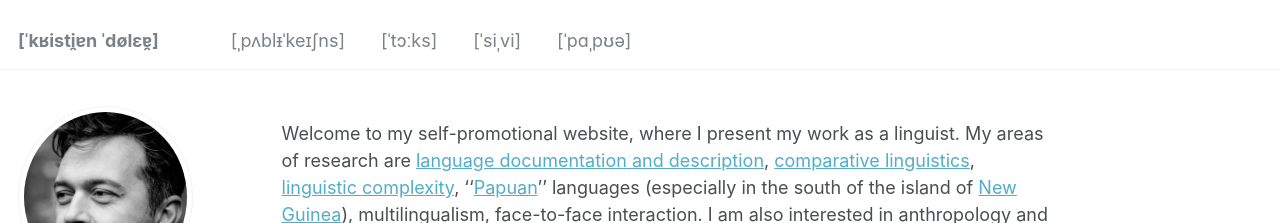
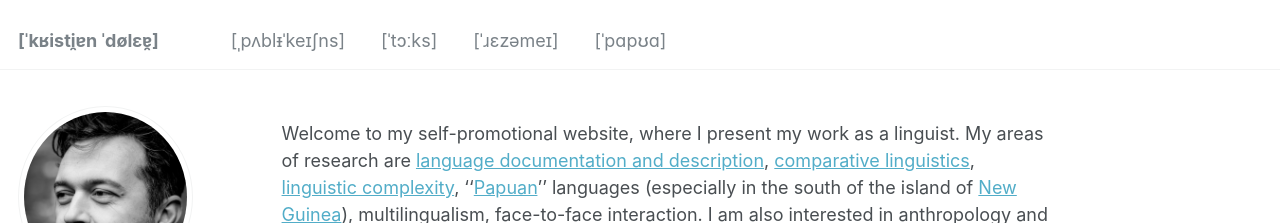
Before and after one commit to chrdoe/chrdoe.github.io, a Jekyll site: the page built from _pages/about.md, in a window 1280 px wide. Shown: the top 223 px of the page. Built offline with Jekyll 4.4.1, drawn with Linux system fonts in a browser that asks for light colours; some web fonts are replaced.

Commit message:
Update navigation.yml

```diff
--- a/_data/navigation.yml
+++ b/_data/navigation.yml
@@ -11,8 +11,8 @@ main:
   - title: "[ˈtɔːks]"
     url: /talks/
 
-  - title: "[ˈsiˌvi]"
+  - title: "[ˈɹɛzəmeɪ]"
     url: /cv/
 
-  - title: "[ˈpɑˌpʊə]"
+  - title: "[ˈpɑpʊɑ]"
     url: /papua/
```
